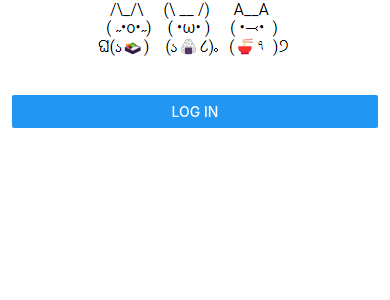
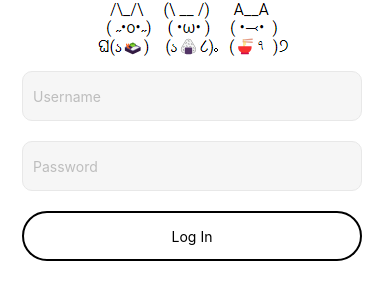
Before and after one commit to ablomm/taste-buddy, a React Native app in the folder frontend/: screen / in a window 390 px wide. Shown: the top 300 px of the page. Built offline with nearby package versions, Linux system fonts and the light colour scheme.

Commit message:
Tb-47: textinputs incomplete

```diff
--- a/frontend/App.js
+++ b/frontend/App.js
@@ -1,5 +1,7 @@
+import {userState} from 'react';
 import { StatusBar } from 'expo-status-bar';
-import { StyleSheet, Text, View, SafeAreaView } from 'react-native';
+import { StyleSheet, Text, View, SafeAreaView, ScrollView } from 'react-native';
+import {Stack, userRouter} from 'expo-router';
 import LoginPage from "./pages/LoginPage";
 
 export default function App() {
--- a/frontend/components/loginPage/LoginForm.tsx
+++ b/frontend/components/loginPage/LoginForm.tsx
@@ -1,16 +1,77 @@
-import {View, Text, StyleSheet, TextInput, Button} from "react-native";
+import React from 'react';
+import {View, Text, StyleSheet, TextInput, Button, Pressable} from "react-native";
+import * as yup from 'yup';
+import {useForm, Controller} from 'react-hook-form';
+import {yupResolver} from '@hookform/resolvers/yup';
+
+
 
 const LoginForm = () =>{
+    const [username, onChangeUsername] = React.useState('');
+    const [password, onChangePassword] = React.useState('');
+
+    // define validation rules for each field
+    const schema = yup.object().shape({
+        username: yup
+        .string()
+        .required('Username is required')
+        .min(3, 'Username must contain at least 3 characters'),
+        password: yup
+        .string()
+        .required('Password is required')
+        .min(10, 'Password must contain at least 10 characters')
+
+    });
+
+    //set up form with validation schema, pass resolver property with yupResolver(schema) to handle validation logic
+    const{
+        control,
+        handleSubmit,
+        formState: {errors},
+    } = useForm({
+        resolver: yupResolver(schema),
+        defaultValues:{
+            username: ''
+        }
+    })
+
     return(
-        <View >
-            <TextInput/>
-            <TextInput/>
-            <Button title = 'Log In'/>
+        <View>
+            {/*<Controller
+            control={control}
+            rules={{required:true,}}
+            render={({field:{onChange, value}}) => (
+                <TextInput
+                style={styles.input}
+                value ={value}
+                onChangeText={onChange}
+                />
+            )}
+            name="username"
+            />*/}
+
+            {errors.username && <Text>{errors.username.message}</Text>}
+            <TextInput style={styles.input}
+            onChangeText={onChangeUsername}
+            value={username}
+            placeholder='Username'
+            />
+
+            <TextInput style={styles.input}
+            onChangeText={onChangePassword}
+            value={password}
+            placeholder='Password'
+            />
+
+            <Pressable style={({pressed}) => [{backgroundColor: pressed ? '#BDBDBD' : 'white',} ,styles.button]}>
+                <Text>Log In</Text>
+            </Pressable>
         </View>
     );
 }
 export default LoginForm;
 
+/*
 const styles = StyleSheet.create({
     container: {
         flex: 1,
@@ -23,4 +84,31 @@ const styles = StyleSheet.create({
         justifyContent: 'center',
         flexShrink: 0,
     },
-});
+});*/
+const styles = StyleSheet.create({
+    input: {
+        height: 50,
+        width: 340,
+        borderWidth: 1,
+        padding:10,
+        margin: 10,
+        borderRadius: 10,
+        backgroundColor: "#F6F6F6",
+        color: "#BDBDBD",
+        borderColor: "#E8E8E8"
+    },
+    button:{
+        height: 50,
+        width: 340,
+        borderRadius: 100,
+        borderWidth: 2,
+        margin: 10,
+        justifyContent: 'center',
+        alignItems: 'center'
+    },
+    signupText: {
+        fontSize:16,
+        lineHeight:19,
+        fontWeight: "600"
+    }
+})
--- a/frontend/package.json
+++ b/frontend/package.json
@@ -11,6 +11,7 @@
   },
   "dependencies": {
     "@expo/webpack-config": "^19.0.0",
+    "@hookform/resolvers": "^3.3.2",
     "@types/react": "~18.2.14",
     "axios": "^1.6.2",
     "expo": "~49.0.15",
@@ -23,13 +24,16 @@
     "jest-expo": "~49.0.0",
     "react": "18.2.0",
     "react-dom": "18.2.0",
+    "react-hook-form": "^7.48.2",
     "react-native": "0.72.6",
     "react-native-dotenv": "^3.4.9",
     "react-native-gesture-handler": "~2.12.0",
+    "react-native-reanimated": "^3.5.4",
     "react-native-safe-area-context": "4.6.3",
     "react-native-screens": "~3.22.0",
     "react-native-web": "~0.19.6",
-    "typescript": "^5.1.3"
+    "typescript": "^5.1.3",
+    "yup": "^1.3.2"
   },
   "devDependencies": {
     "@babel/core": "^7.20.0"
```
Also changed, not shown: frontend/pages/LoginOrSignUpOptionPage.tsx (added), 1 other file (tests, documents, lock files or other folders).
